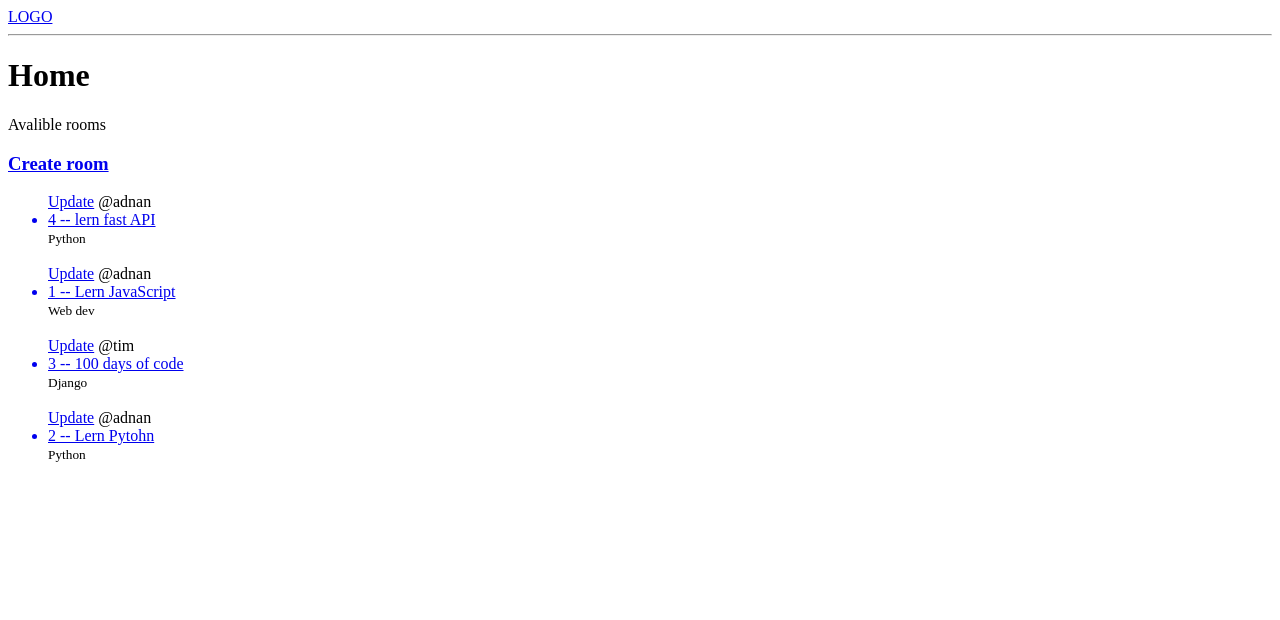
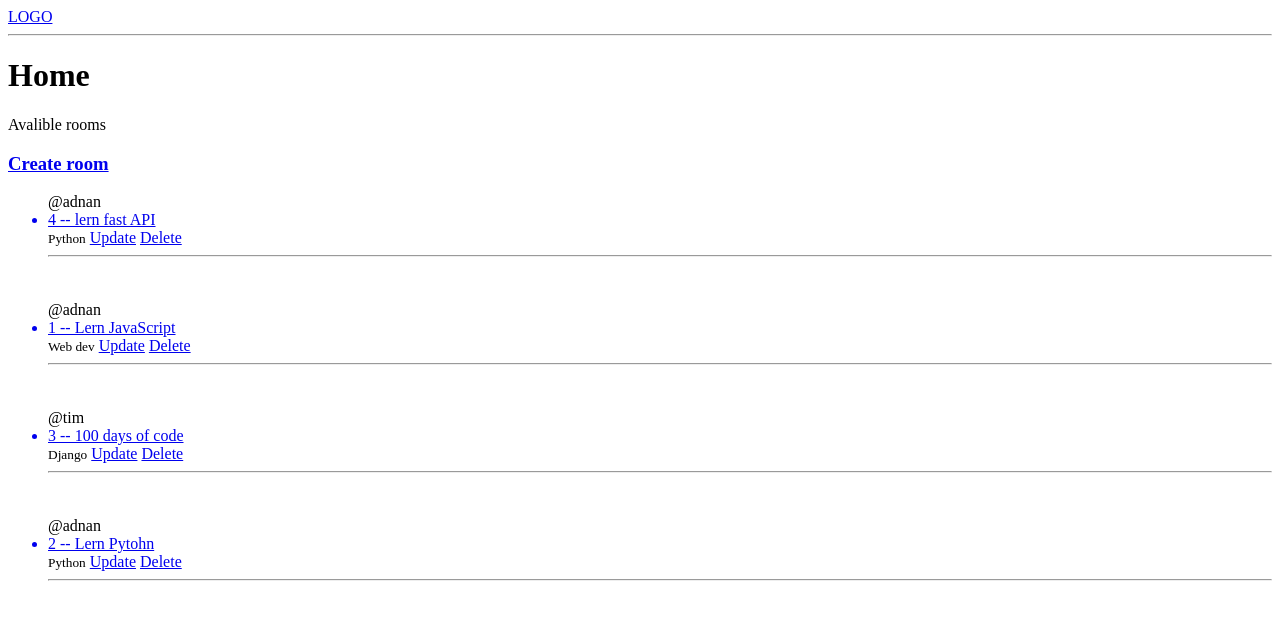
Before and after one commit to BucoTEC/fastLern, a Django app: page / in a window 1280 px wide. Shown: the top 620 px of the page. Run offline with Django 4.2, Linux system fonts and the light colour scheme; data comes from the database, SQL or seed files in the repository; both versions use the stored data as it was after the commit.

Commit message:
add delete option

```diff
--- a/base/templates/base/home.html
+++ b/base/templates/base/home.html
@@ -6,12 +6,15 @@
 	<a href="{% url 'create-room' %}"><h3>Create room</h3></a>
 	<ul>
 		{% for room in rooms %}
-		<a href="{% url 'update-room' room.id %}">Update</a>
+
 		<span>@{{room.host}}</span>
 		<a href="{% url 'room' room.id %}">
 			<li>{{room.id}} -- {{room.name}}</li>
 		</a>
 		<small>{{room.topic.name}}</small>
+		<a href="{% url 'update-room' room.id %}">Update</a>
+		<a href="{% url 'delete-room' room.id %}">Delete</a>
+		<hr />
 		<br />
 		<br />
 		{% endfor %}
--- a/base/urls.py
+++ b/base/urls.py
@@ -1,11 +1,13 @@
 from unicodedata import name
 from django.urls import path
-from .views import home, room, createRoom, updateRoom
+from .views import home, room, createRoom, updateRoom, deleteRoom
 
 urlpatterns =[
     path('',home, name="home" ),
     path('room/<str:pk>',room, name="room" ),
     path('create-room/',createRoom, name="create-room" ),
     path('update-room/<str:pk>',updateRoom, name="update-room" ),
+    path('delete-room/<str:pk>',deleteRoom, name="delete-room" ),
+
 
 ]
--- a/base/views.py
+++ b/base/views.py
@@ -47,3 +47,11 @@ def updateRoom(request, pk):
         'form':form
     }
     return render(request, 'base/room_form.html', context)
+
+
+def deleteRoom(request,pk):
+    room = Room.objects.get(id=pk)
+    if request.method == 'POST':
+        room.delete()
+        return redirect('home')
+    return render(request, 'base/delete.html',{'obj':room})
```
Also changed, not shown: base/templates/base/delete.html (added, +10 -0 lines), db.sqlite3.
